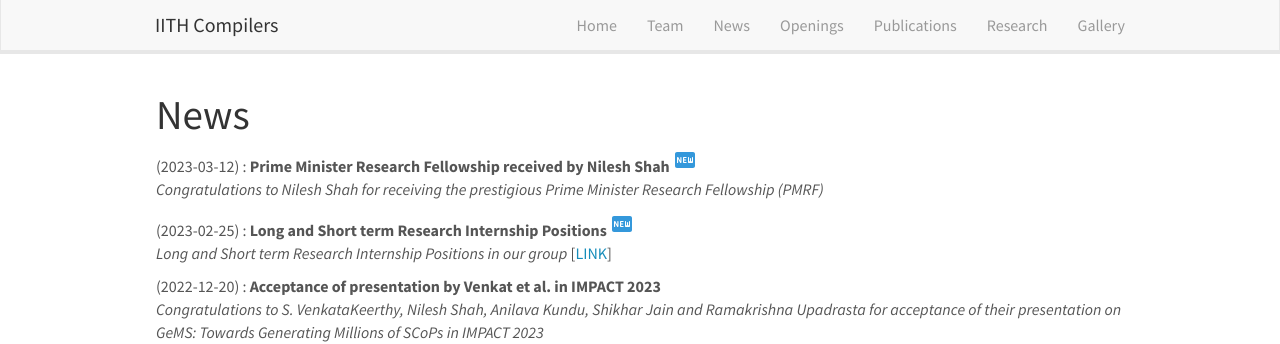
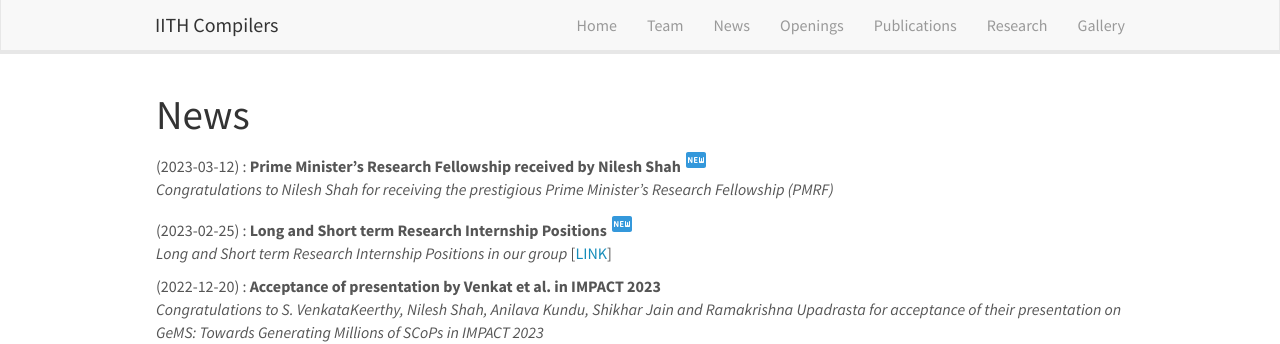
Before and after one commit to utpalbora/compilers.cse.iith.ac.in, a Jekyll site: the page built from _pages/allnews.md, in a window 1280 px wide and 900 px high. Shown: the top 344 px of the window. Built offline with Jekyll 4.4.1, drawn with Linux system fonts in a browser that asks for light colours; nearby versions of some CDN libraries.

```diff
--- a/_data/news.yml
+++ b/_data/news.yml
@@ -1,8 +1,8 @@
 - date: 2023-03-12
-  status: "Prime Minister Research Fellowship received by Nilesh Shah"
+  status: "Prime Minister's Research Fellowship received by Nilesh Shah"
   new: "true"
   url: ""
-  headline: "Congratulations to Nilesh Shah for receiving the prestigious Prime Minister Research Fellowship (PMRF) "
+  headline: "Congratulations to Nilesh Shah for receiving the prestigious Prime Minister's Research Fellowship (PMRF) "
 
 
 - date: 2023-02-25
```
